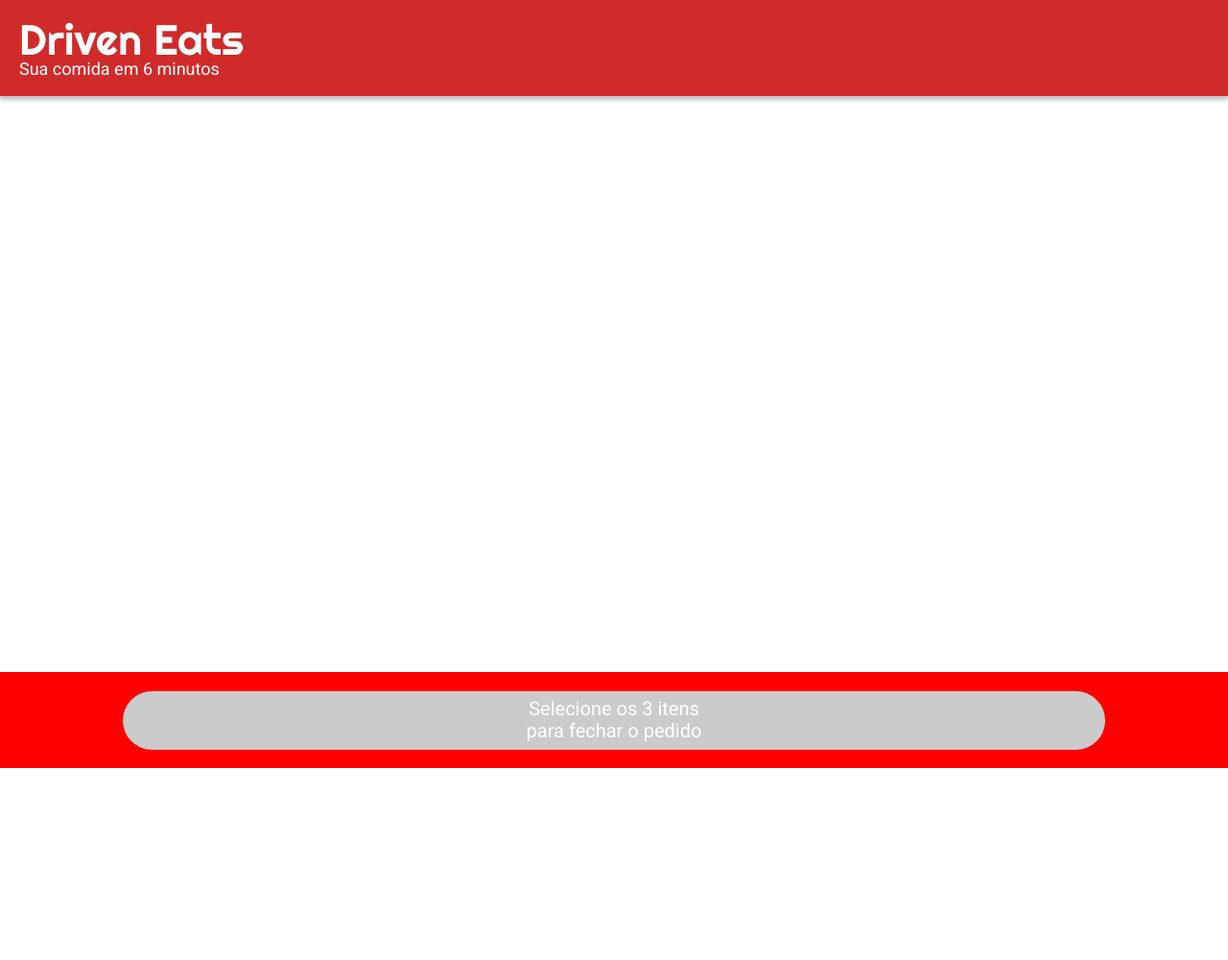
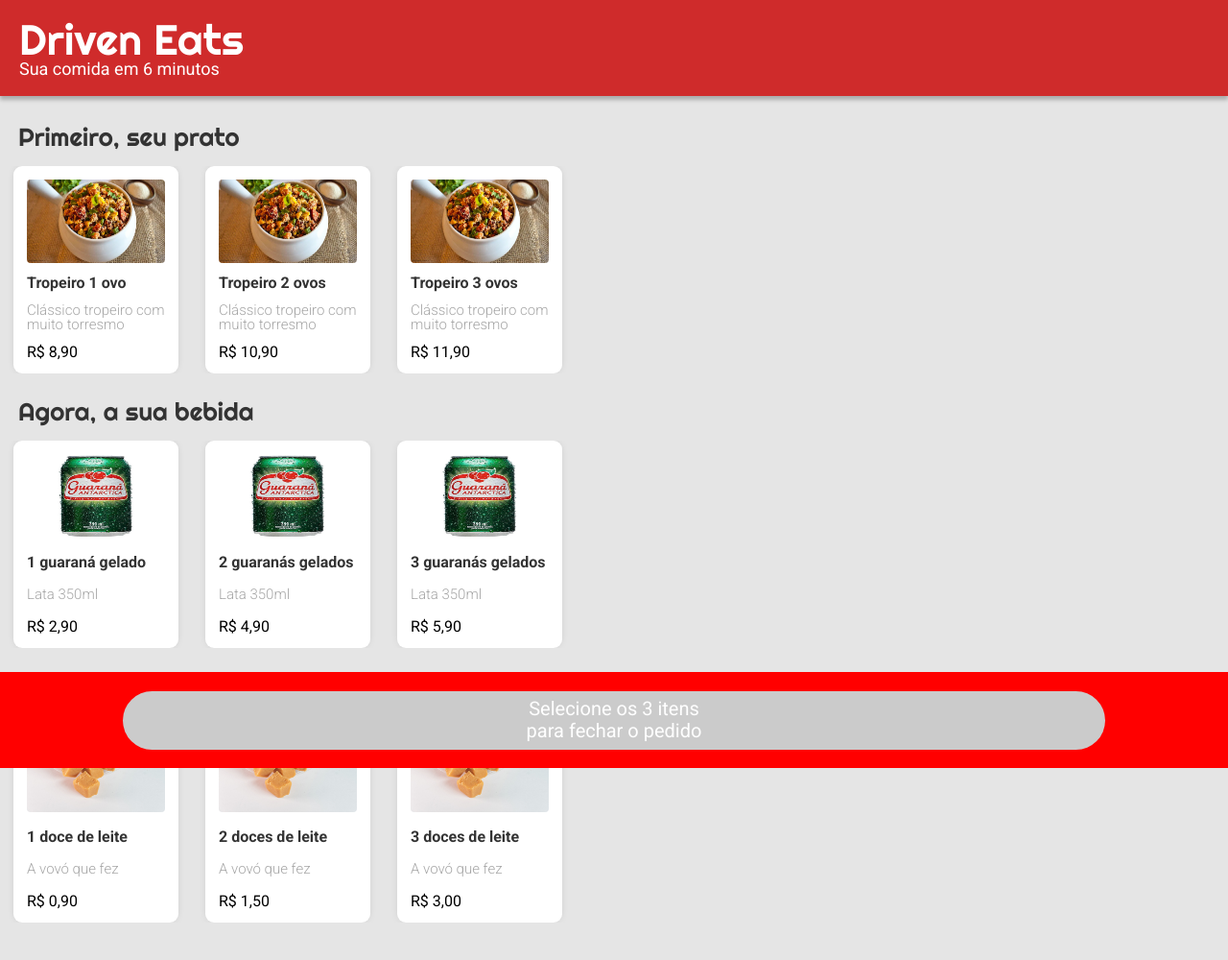
Before and after one commit to jao45gg/projeto3-driveneats, a plain HTML site: page index.html in a window 1280 px wide. Shown: the whole page at 96% size. Before the commit the page ends 800 px from the top, so only its background shows below. Drawn offline with Linux system fonts and the light colour scheme.

Commit message:
Conteúdo principal quase pronto

```diff
--- a/css/style.css
+++ b/css/style.css
@@ -1,5 +1,12 @@
 body {
     font-family: 'Roboto', sans-serif;
+    background-color: #e5e5e5;
+}
+
+img {
+    width: 144px;
+    height: 87px;
+    border-radius: 4px;
 }
 
 header {
@@ -60,3 +67,61 @@ footer h1 {
     color: #FFFFFF;
     line-height: 23px;
 }
+
+nav {
+    width: 100%;
+    margin-top: 130px;
+    margin-bottom: 100px;
+}
+
+nav section {
+    margin-bottom: 27px;
+}
+
+nav section h1 {
+    font-family: 'Righteous', cursive;
+    font-size: 26px;
+    color: #333333;
+    margin-bottom: 17px;
+    margin-left: 19px;
+}
+
+nav section main {
+    display: flex;
+    justify-content: space-around;
+    align-items: center;
+    width: 600px;
+    overflow-x: scroll;
+}
+
+nav section main div {
+    background-color: #FFFFFF;
+    box-shadow: 0px 0px 10px -4px rgba(0, 0, 0, 0.25);
+    border-radius: 9px;
+    width: 172px;
+    height: 216px;
+    display: flex;
+    flex-direction: column;
+    justify-content:space-between;
+    align-items: flex-start;
+    box-sizing: border-box;
+    padding: 14px;
+}
+
+nav section main div h2:nth-child(1) {
+    font-weight: 400;
+    font-size: 16px;
+    color: #333333;
+}
+
+nav section main div h3 {
+    font-weight: 300;
+    font-size: 15px;
+    color: #a6a6a6;
+}
+
+nav section main div h2:nth-child(2) {
+    font-weight: 700;
+    font-size: 16px;
+    color: #333333;
+}
--- a/index.html
+++ b/index.html
@@ -29,6 +29,137 @@
             </h2>
         </div>
     </header>
+    <nav>
+        <section>
+            <h1>
+                Primeiro, seu prato
+            </h1>
+            <main>
+                <div>
+                    <img src="./img/Receita-de-Feijao-tropeiro-e-sua-tradicao.webp">
+                    <h2>
+                        Tropeiro 1 ovo
+                    </h2>
+                    <h3>
+                        Clássico tropeiro com muito torresmo
+                    </h3>
+                    <h2>
+                        R$ 8,90
+                    </h2>
+                </div>
+                <div>
+                    <img src="./img/Receita-de-Feijao-tropeiro-e-sua-tradicao.webp">
+                    <h2>
+                        Tropeiro 2 ovos
+                    </h2>
+                    <h3>
+                        Clássico tropeiro com muito torresmo
+                    </h3>
+                    <h2>
+                        R$ 10,90
+                    </h2>
+                </div>
+                <div>
+                    <img src="./img/Receita-de-Feijao-tropeiro-e-sua-tradicao.webp">
+                    <h2>
+                        Tropeiro 3 ovos
+                    </h2>
+                    <h3>
+                        Clássico tropeiro com muito torresmo
+                    </h3>
+                    <h2>
+                        R$ 11,90
+                    </h2>
+                </div>
+            </main>
+        </section>
+        <section>
+            <h1>
+                Agora, a sua bebida
+            </h1>
+            <main>
+                <div>
+                    <img src="./img/104907601_1GG.jpg">
+                    <h2>
+                        1 guaraná gelado
+                    </h2>
+                    <h3>
+                        Lata 350ml
+                    </h3>
+                    <h2>
+                        R$ 2,90
+                    </h2>
+                </div>
+                <div>
+                    <img src="./img/104907601_1GG.jpg">
+                    <h2>
+                        2 guaranás gelados
+                    </h2>
+                    <h3>
+                        Lata 350ml
+                    </h3>
+                    <h2>
+                        R$ 4,90
+                    </h2>
+                </div>
+                <div>
+                    <img src="./img/104907601_1GG.jpg">
+                    <h2>
+                        3 guaranás gelados
+                    </h2>
+                    <h3>
+                        Lata 350ml
+                    </h3>
+                    <h2>
+                        R$ 5,90
+                    </h2>
+                </div>
+            </main>
+        </section>
+        <section>
+            <h1>
+                Por fim, sua sobremesa
+            </h1>
+            <main>
+                <div>
+                    <img src="./img/doce-de-leite-macio-1.jpg">
+                    <h2>
+                        1 doce de leite
+                    </h2>
+                    <h3>
+                        A vovó que fez
+                    </h3>
+                    <h2>
+                        R$ 0,90
+                    </h2>
+                </div>
+                <div>
+                    <img src="./img/doce-de-leite-macio-1.jpg">
+                    <h2>
+                        2 doces de leite
+                    </h2>
+                    <h3>
+                        A vovó que fez
+                    </h3>
+                    <h2>
+                        R$ 1,50
+                    </h2>
+                </div>
+                <div>
+                    <img src="./img/doce-de-leite-macio-1.jpg">
+                    <h2>
+                        3 doces de leite
+                    </h2>
+                    <h3>
+                        A vovó que fez
+                    </h3>
+                    <h2>
+                        R$ 3,00
+                    </h2>
+                </div>
+            </main>
+        </section>
+    </nav>
     <footer>
         <div>
             <h1>
```
Also changed, not shown: img/104907601_1GG.jpg (added), img/Receita-de-Feijao-tropeiro-e-sua-tradicao.webp (added), img/doce-de-leite-macio-1.jpg (added), 2 other files.
